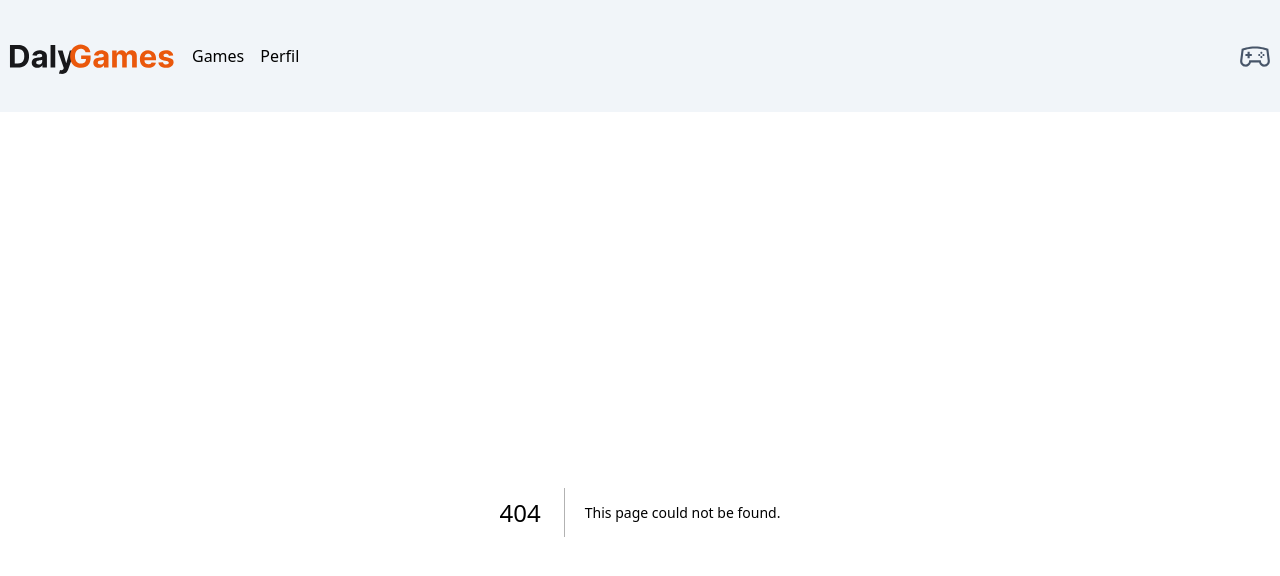
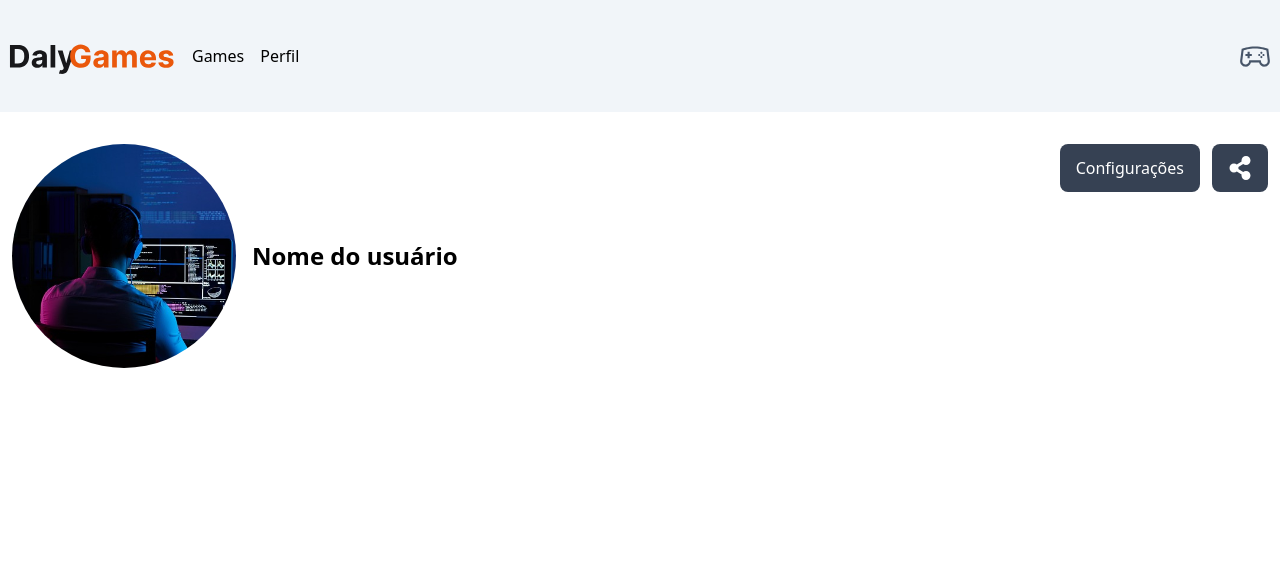
Before and after one commit to gomes-tkd/dalygames-frontend, a Next.js app: page /profile in a window 1280 px wide. Before the commit this address had no page. Shown: the top 576 px of the page. Built offline with nearby package versions, Linux system fonts and the light colour scheme.

Commit message:
Profile page

```diff
--- a/app/game/[id]/page.tsx
+++ b/app/game/[id]/page.tsx
@@ -6,6 +6,40 @@ import RedirectTimer from "@/components/redirect-timer";
 import Container from "@/components/container";
 import Label from "@/app/game/[id]/components/label";
 import GameCard from "@/components/GameCard";
+import { Metadata } from "next";
+
+interface ParamProps {
+    params: Promise<{ id: string }>
+}
+
+export async function generateMetadata({ params }: ParamProps): Promise<Metadata> {
+    const { id } = await params;
+
+    try {
+        const response: GameProps = await fetch(
+            `${process.env.NEXT_API_URL}/next-api/?api=game&id=${id}`, { next: { revalidate: 60 } }
+        ).then((res) => res.json()).catch(() => {
+            return {
+                title: "Jogo não encontrado",
+                description: "O jogo que você está procurando não foi encontrado."
+            }
+        });
+
+        return {
+            title: response?.title,
+            description: `${response?.description.slice(0, 100)}`,
+            openGraph: {
+                title: response?.title,
+                images: [response?.image_url]
+            }
+        }
+    } catch (err: unknown) {
+        return {
+            title: "Jogo não encontrado",
+            description: "O jogo que você está procurando não foi encontrado."
+        }
+    }
+}
 
 async function getGameData(id: string) {
     try {
@@ -32,11 +66,7 @@ async function getGameSorted() {
     }
 }
 
-export default async function GameDetail({
-    params
-}: {
-    params: Promise<{ id: string }>
-}) {
+export default async function GameDetail({ params }: ParamProps) {
     const { id } = await params;
     const gameData: GameProps | null = await getGameData(id);
     const sortedGame:GameProps= await getGameSorted();
--- a/app/game/search/[title]/page.tsx
+++ b/app/game/search/[title]/page.tsx
@@ -4,6 +4,7 @@ import GameProps from "@/utils/types/game";
 import Container from "@/components/container";
 import Input from "@/components/input";
 import GameCard from "@/components/GameCard";
+import RedirectTimer from "@/components/redirect-timer";
 
 async function getData(title: string) {
     try {
@@ -28,6 +29,19 @@ export default async function Search({
     const { title } = await params;
     const data: GameProps[] = await getData(title);
 
+    if (!data) {
+        return (
+            <main className={"w-full text-black"}>
+                <div className={"flex flex-col items-center justify-center h-screen"}>
+                    <p className={"text-center font-bold px-6"}>
+                        Jogo não encontrado. Redirecionando para a página inicial...
+                    </p>
+                    <RedirectTimer />
+                </div>
+            </main>
+        )
+    }
+
     return (
         <main className={"w-full text-black"}>
             <Container>
--- /dev/null
+++ b/app/profile/page.tsx
@@ -0,0 +1,36 @@
+import Container from "@/components/container";
+import Image from "next/image";
+import userImg from "@/public/user.png";
+import { FaShareAlt} from "react-icons/fa";
+
+export default function Profile() {
+    return (
+        <main className="w-full text-black">
+            <Container>
+                <section className={"mt-8 mb-6 flex flex-col items-center justify-between relative gap-3 sm:flex-row"}>
+                    <div
+                        className={
+                            "w-full flex items-center gap-4 text-lg flex-col "
+                                + "sm:flex-row justify-center sm:justify-normal"
+                        }
+                    >
+                        <Image
+                            src={userImg}
+                            alt={"Image de perfil de usuário"}
+                            className={"rounded-full w-56 h-56 object-cover"}
+                        />
+                        <h1 className={"font-bold text-2xl"}>Nome do usuário</h1>
+                    </div>
+                    <div className={"sm:absolute top-0 right-0 gap-3 flex items-center justify-center"}>
+                        <button className={"bg-gray-700 px-4 py-3 rounded-lg text-white"}>
+                            Configurações
+                        </button>
+                        <button className={"bg-gray-700 px-4 py-3 rounded-lg"}>
+                            <FaShareAlt size={24} color={"#fff"} />
+                        </button>
+                    </div>
+                </section>
+            </Container>
+        </main>
+    )
+}
```
